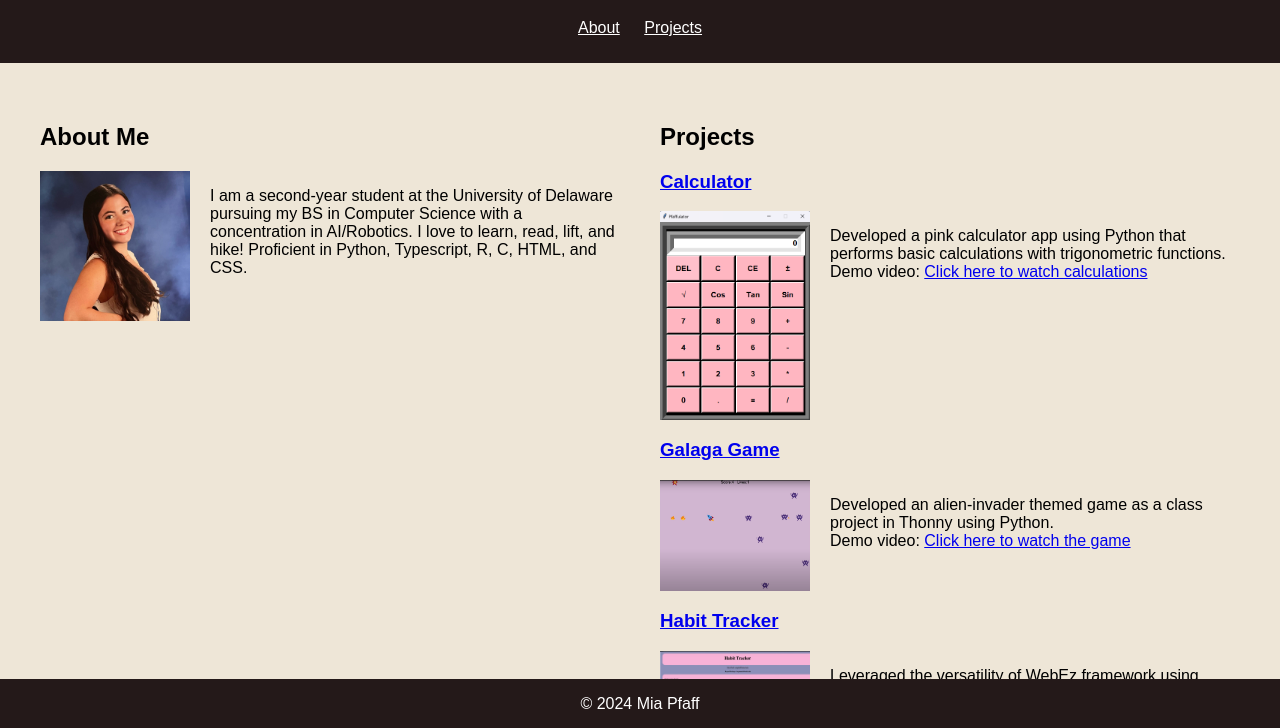
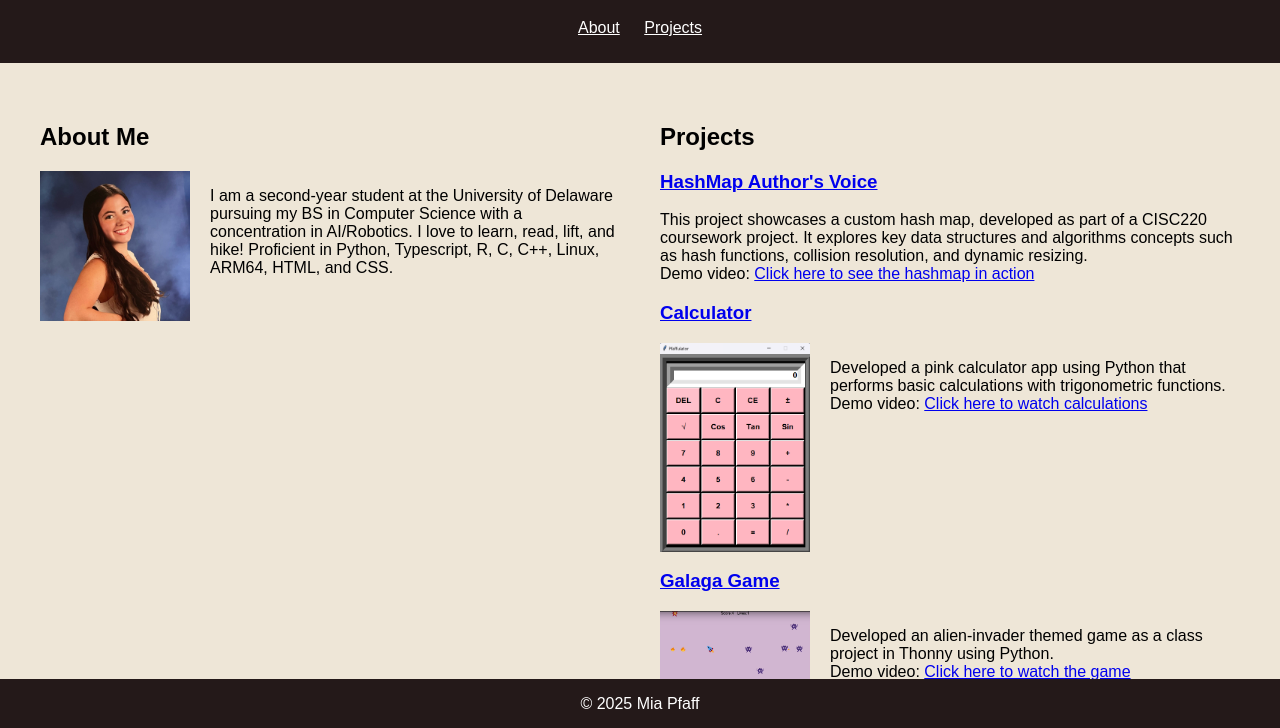
Before and after one commit to miapfaff/portfolio, a plain HTML site: page index.html in a window 1280 px wide. Both pictures are taken after a click on the link "Projects". Shown: the part 71-799 px from the top of the page. Drawn offline with Linux system fonts and the light colour scheme.

Commit message:
added hashmap project and updated year

```diff
--- a/index.html
+++ b/index.html
@@ -23,12 +23,18 @@
                 <div class="about">
                 <img src="images/1713911537525.jpg" alt="Screenshot" class="about-me">
                 <p>I am a second-year student at the University of Delaware pursuing my BS in Computer Science with a concentration in AI/Robotics. I love to learn, read, lift, and hike!
-                    Proficient in Python, Typescript, R, C, HTML, and CSS.
+                    Proficient in Python, Typescript, R, C, C++, Linux, ARM64, HTML, and CSS.
                 </p>
             </div>
             </section>
             <section id="projects" class="hidden">
                 <h2>Projects</h2>
+
+                <h3><a href="https://github.com/miapfaff/HashMapAuthorsVoice" target="_blank">HashMap Author's Voice</a></h3>
+                <div class="bin">
+                    <p>This project showcases a custom hash map, developed as part of a CISC220 coursework project. It explores key data structures and algorithms concepts such as hash functions, collision resolution, and dynamic resizing.
+                        <br>Demo video: <a href=" https://youtu.be/jIYEzlOG_OE" target="_blank">Click here to see the hashmap in action</a></br></p>
+                </div>
 
                 <h3><a href="https://github.com/miapfaff/python_first_calculator" target="_blank">Calculator</a></h3>
                 <div class="calculator">
@@ -62,7 +68,7 @@
         </div>
     </main>
     <footer>
-        <p>&copy; 2024 Mia Pfaff</p>
+        <p>&copy; 2025 Mia Pfaff</p>
     </footer>
     <script src="scripts.js"></script>
 </body>
```
